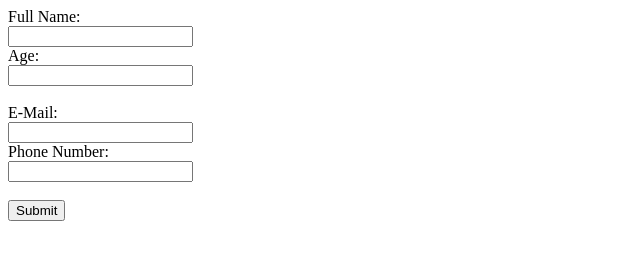
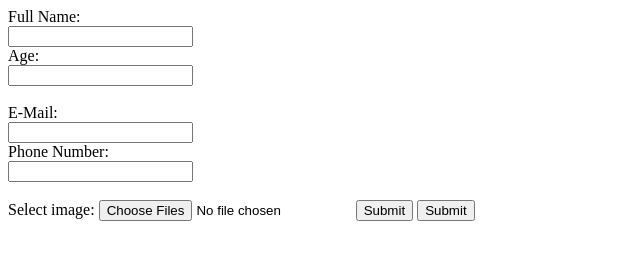
Before and after one commit to rohuna/Blueprint21, a plain HTML site: page missing-person.html in a window 1280 px wide. Shown: the whole page, without its empty margins (0-640 px from the left). Drawn offline with Linux system fonts and the light colour scheme.

Commit message:
picture submission

```diff
--- a/missing-person.html
+++ b/missing-person.html
@@ -20,11 +20,16 @@
         <label for="lname">Phone Number:</label><br>
         <input type="text" id="phone" name="phone" value=""><br><br>
 
-
-
+        <label for="img">Select image:</label>
+        <input type="file" id="img" name="img" accept="image/*" multiple>
+        <input type="submit">
 
 
         <input type="submit" value="Submit">
       </form>
+
+      <form action="">
+
+      </form>
 </body>
 </html>
```
